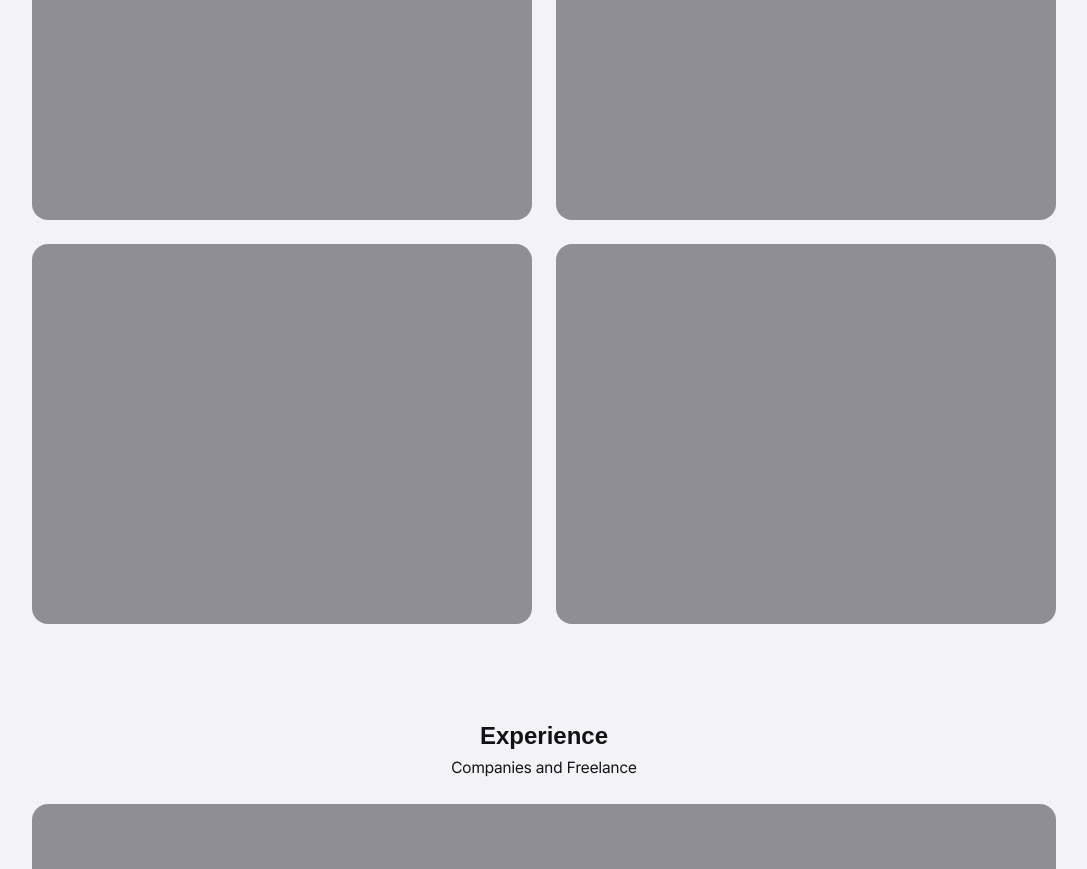
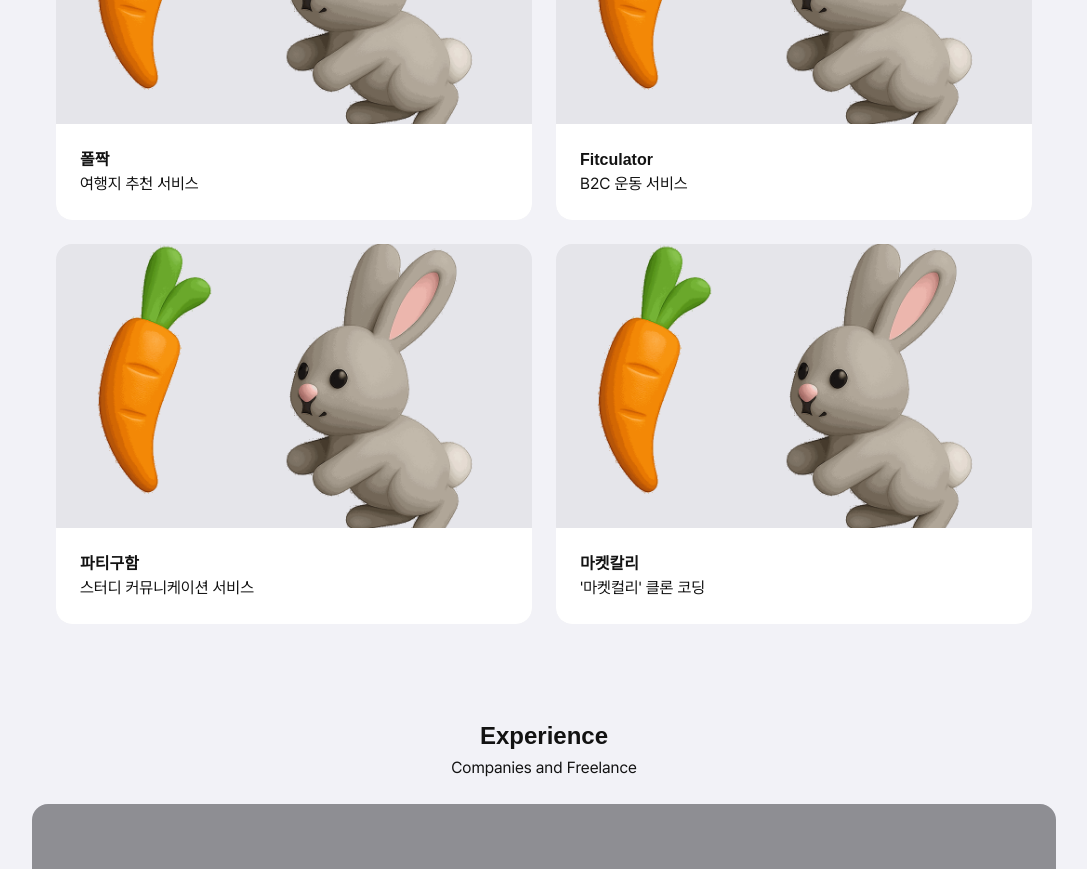
Before and after one commit to ttining-real/ttining-place, a Next.js app: page / in a window 1280 px wide. Shown: the part 700-1569 px from the top of the page, without its empty margins (96-1183 px from the left). Built offline with nearby package versions, Linux system fonts and the light colour scheme; a web font is replaced by a local one.

Commit message:
[Feature] Card 컴포넌트화
- 예시 이미지 파일 추가
- 임시 `cardData` 추가

```diff
--- /dev/null
+++ b/src/components/card.tsx
@@ -0,0 +1,53 @@
+import localFont from 'next/font/local';
+import Image from 'next/image';
+
+const gmarket = localFont({
+  src: [
+    {
+      path: '../fonts/GmarketSansTTFBold.ttf',
+      weight: '600',
+      style: 'normal',
+    },
+    {
+      path: '../fonts/GmarketSansTTFMedium.ttf',
+      weight: '400',
+      style: 'normal',
+    },
+    {
+      path: '../fonts/GmarketSansTTFLight.ttf',
+      weight: '200',
+      style: 'normal',
+    },
+  ],
+  display: 'swap',
+  variable: '--gmarketFont',
+});
+
+type CardProps = {
+  title: string;
+  description: string;
+  imgUrl: string;
+  size: number;
+};
+
+export default function Card({ title, description, imgUrl, size }: CardProps) {
+  return (
+    <article className="flex h-[380px] flex-col overflow-hidden rounded-2xl bg-gray-50">
+      <div className="order-1 bg-white p-6">
+        <h3 className={`${gmarket.className} font-base font-bold text-black`}>
+          {title}
+        </h3>
+        <p>{description}</p>
+      </div>
+      <figure className="flex flex-1 items-center justify-center overflow-hidden">
+        <Image
+          src={imgUrl}
+          alt={`${title} 프로젝트`}
+          width={size}
+          height={size}
+          className="w-full"
+        />
+      </figure>
+    </article>
+  );
+}
--- a/src/pages/index.tsx
+++ b/src/pages/index.tsx
@@ -1,21 +1,54 @@
+import Card from '@/components/card';
 import SubTitle from '@/components/sub-title';
 import VisualBanner from '@/components/visual-banner';
+
+const cardData = [
+  {
+    title: '폴짝',
+    description: '여행지 추천 서비스',
+    imgUrl: '/images/example.gif',
+    size: 500,
+  },
+  {
+    title: 'Fitculator',
+    description: 'B2C 운동 서비스',
+    imgUrl: '/images/example.gif',
+    size: 500,
+  },
+  {
+    title: '파티구함',
+    description: '스터디 커뮤니케이션 서비스',
+    imgUrl: '/images/example.gif',
+    size: 500,
+  },
+  {
+    title: '마켓칼리',
+    description: "'마켓컬리' 클론 코딩",
+    imgUrl: '/images/example.gif',
+    size: 500,
+  },
+];
 
 export default function Home() {
   return (
     <>
       <VisualBanner />
-      <section className="m-auto flex max-w-5xl flex-col gap-6 py-12">
+      <section className="m-auto flex max-w-5xl flex-col gap-6 px-6 py-12">
         <SubTitle
           title="Projects"
           description="Front-end Development Project"
         />
 
-        <div className="grid grid-cols-2 gap-6">
-          <div className="bg-gray-10 h-[380px] rounded-2xl"></div>
-          <div className="bg-gray-10 h-[380px] rounded-2xl"></div>
-          <div className="bg-gray-10 h-[380px] rounded-2xl"></div>
-          <div className="bg-gray-10 h-[380px] rounded-2xl"></div>
+        <div className="grid-cols- grid gap-6 md:grid-cols-2">
+          {cardData.map((card, index) => (
+            <Card
+              key={index}
+              title={card.title}
+              description={card.description}
+              imgUrl={card.imgUrl}
+              size={card.size}
+            />
+          ))}
         </div>
       </section>
       <section className="m-auto flex max-w-5xl flex-col gap-6 py-12">
```
Also changed, not shown: public/images/example.gif (added).
